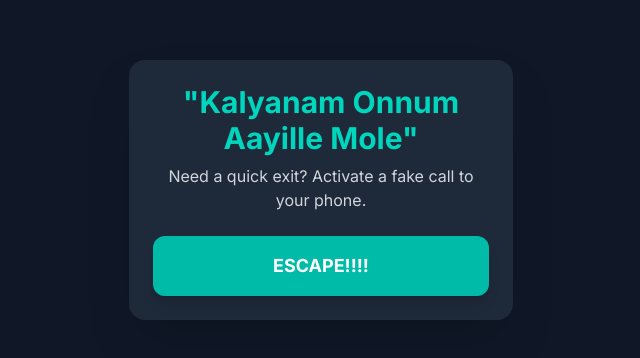
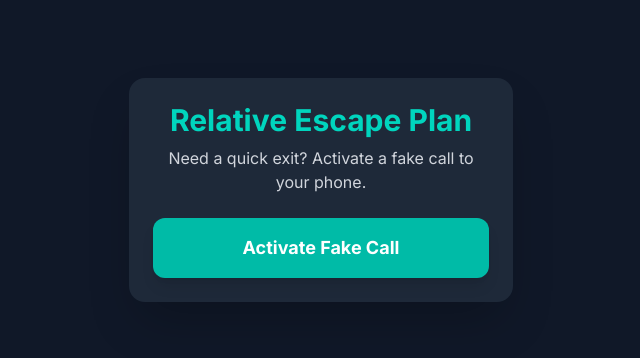
Before and after one commit to popsak-098/relative-escape-plan, a Next.js app: page / in a window 1280 px wide. Shown: the part 210-568 px from the top of the page, without its empty margins (319-959 px from the left). Built offline with nearby package versions, Linux system fonts and the light colour scheme.

Commit message:
Update page.js

```diff
--- a/src/app/page.js
+++ b/src/app/page.js
@@ -3,12 +3,12 @@
 "use client";
 
 // We're importing two essential tools from React: 'useState' and 'useEffect'.
-// NEW: We're also importing 'useRef' to get a direct reference to our ringtone object.
+// We're also importing 'useRef' to get a direct reference to our ringtone object.
 import { useState, useEffect, useRef } from "react";
 
 // These are some fun, silly excuses we can show the user.
 const funnyExcuses = [
-  "Onn wait cheyye, enne NASA il ninnu vilikkunnu",
+ "Onn wait cheyye, enne NASA il ninnu vilikkunnu",
   "Hello enth, kalyana chekkan olichodi enno",
   "Ammaava, sadhya theeraraayi enn",
   "February 30, please save the date",
@@ -20,12 +20,12 @@ const funnyExcuses = [
 export default function HomePage() {
   // Here we set up our "memory boxes" (state) using useState.
   const [isCallScreenVisible, setIsCallScreenVisible] = useState(false);
-  const [timer, setTimer] = useState(5); // The call will be triggered in 10 seconds.
+  const [timer, setTimer] = useState(10); // The call will be triggered in 10 seconds.
   const [isCallActive, setIsCallActive] = useState(false);
   const [showExcuse, setShowExcuse] = useState(false);
   const [selectedExcuse, setSelectedExcuse] = useState("");
 
-  // NEW: We use a ref to hold our ringtone synthesizer. This prevents it from
+  // We use a ref to hold our ringtone synthesizer. This prevents it from
   // being recreated on every render, which is more efficient.
   const ringtone = useRef(null);
 
@@ -34,7 +34,7 @@ export default function HomePage() {
     if (isCallScreenVisible && !isCallActive) {
       if (timer === 0) {
         setIsCallActive(true);
-        // NEW: When the call becomes active, we start the ringtone.
+        // When the call becomes active, we start the ringtone.
         // We check if Tone is available (loaded by the script).
         if (window.Tone) {
           // Create a simple synthesizer for the sound.
@@ -55,7 +55,7 @@ export default function HomePage() {
     }
   }, [isCallScreenVisible, isCallActive, timer]);
 
-  // NEW: A helper function to stop the ringtone sound.
+  // A helper function to stop the ringtone sound.
   const stopRingtone = () => {
     if (window.Tone && window.Tone.Transport.state === 'started') {
       window.Tone.Transport.stop();
@@ -65,7 +65,7 @@ export default function HomePage() {
 
   // This function is called when the main "Activate" button is pressed.
   const handleActivate = async () => {
-    // NEW: Audio can only start after a user interaction. This ensures
+    // Audio can only start after a user interaction. This ensures
     // the audio context is ready when we need it.
     if (window.Tone && window.Tone.context.state !== 'running') {
       await window.Tone.start();
@@ -75,7 +75,7 @@ export default function HomePage() {
 
   // This function simulates "answering" the call.
   const handleAnswerCall = () => {
-    // NEW: Stop the ringtone when the call is answered.
+    // Stop the ringtone when the call is answered.
     stopRingtone();
     const randomIndex = Math.floor(Math.random() * funnyExcuses.length);
     setSelectedExcuse(funnyExcuses[randomIndex]);
@@ -85,12 +85,12 @@ export default function HomePage() {
 
   // This function resets the app back to its starting state.
   const handleReset = () => {
-    // NEW: Stop the ringtone if the user resets.
+    // Stop the ringtone if the user resets.
     stopRingtone();
     setIsCallScreenVisible(false);
     setIsCallActive(false);
     setShowExcuse(false);
-    setTimer(10); // Reset the timer back to 10 seconds.
+    setTimer(5); // Reset the timer back to 5 seconds.
   };
 
   // This is the JSX, which looks like HTML. It describes what our app looks like.
@@ -104,7 +104,7 @@ export default function HomePage() {
         {!isCallScreenVisible && !showExcuse ? (
           // --- 1. The Initial Screen ---
           <>
-            <h1 className="text-3xl font-bold text-teal-400 mb-2">"Kalyanam Onnum Aayille Mole"</h1>
+            <h1 className="text-3xl font-bold text-teal-400 mb-2">Relative Escape Plan</h1>
             <p className="text-gray-300 mb-6">
               Need a quick exit? Activate a fake call to your phone.
             </p>
@@ -112,15 +112,16 @@ export default function HomePage() {
               onClick={handleActivate}
               className="w-full bg-teal-500 hover:bg-teal-600 text-white font-bold py-4 px-4 rounded-xl text-lg shadow-lg transition-transform transform hover:scale-105"
             >
-             ESCAPE!!!!
+              Activate Fake Call
             </button>
           </>
         ) : showExcuse ? (
           // --- 2. The Excuse Screen ---
           <>
             <h2 className="text-2xl font-bold text-yellow-400 mb-4">Your Perfect Excuse:</h2>
+            {/* THIS IS THE FIX: The quotation marks have been removed from around the excuse. */}
             <p className="text-lg bg-gray-700 p-4 rounded-lg mb-6">
-              "{selectedExcuse}"
+              {selectedExcuse}
             </p>
             <button
               onClick={handleReset}
@@ -134,7 +135,7 @@ export default function HomePage() {
           <div className="bg-black rounded-2xl p-6 animate-pulse">
             <div className="flex flex-col items-center">
               <p className="text-gray-400 text-lg">Incoming Call...</p>
-              <h2 className="text-5xl font-bold my-4">Hadi</h2>
+              <h2 className="text-5xl font-bold my-4">UNKNOWN NUMBER</h2>
               <div className="w-full flex justify-around mt-8">
                 <button
                   onClick={handleAnswerCall}
```
